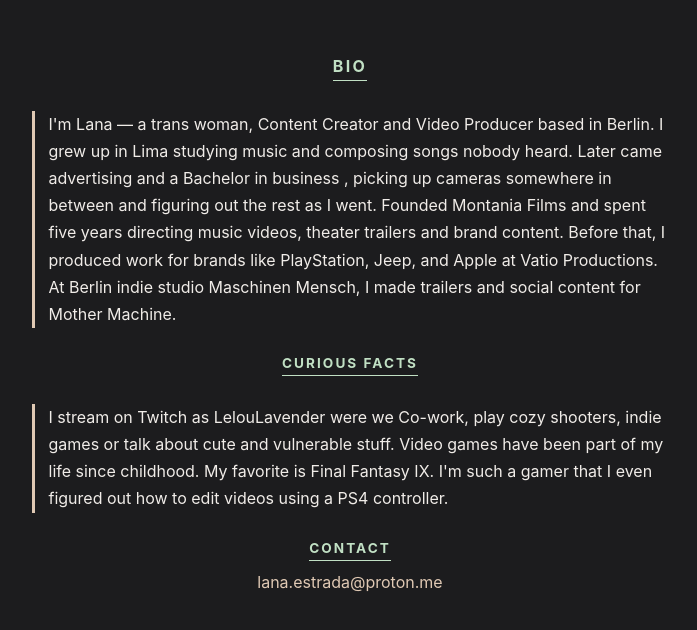
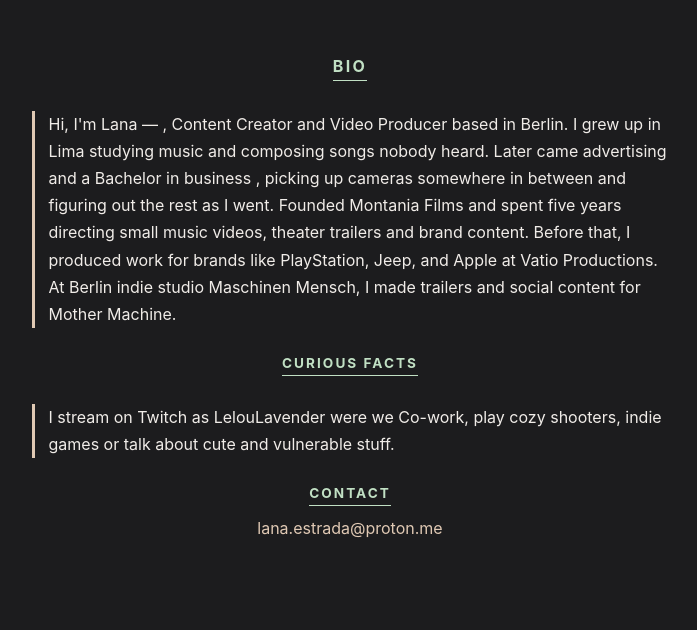
Before and after one commit to Alvalelou/portfolio, a React (Create React App) app: page / in a window 1280 px wide. Shown: the part 1069-1699 px from the top of the page, without its empty margins (290-987 px from the left). Built offline with nearby package versions, Linux system fonts and the light colour scheme; grey boxes are pictures that could not be loaded.

Commit message:
no trans sharing y mas simple

```diff
--- a/src/App.tsx
+++ b/src/App.tsx
@@ -44,10 +44,10 @@ function App() {
     </div>
     <h2 className='bio-header'>BIO</h2>
     <p>
-        I'm Lana — a trans woman, Content Creator and Video Producer based in Berlin. I grew up in Lima studying music and composing songs nobody heard. Later came advertising and a Bachelor in business , picking up cameras somewhere in between and figuring out the rest as I went. Founded Montania Films and spent five years directing music videos, theater trailers and brand content. Before that, I produced work for brands like PlayStation, Jeep, and Apple at Vatio Productions.  At Berlin indie studio Maschinen Mensch, I made trailers and social content for Mother Machine.
+        Hi, I'm Lana — , Content Creator and Video Producer based in Berlin. I grew up in Lima studying music and composing songs nobody heard. Later came advertising and a Bachelor in business , picking up cameras somewhere in between and figuring out the rest as I went. Founded Montania Films and spent five years directing small music videos, theater trailers and brand content. Before that, I produced work for brands like PlayStation, Jeep, and Apple at Vatio Productions.  At Berlin indie studio Maschinen Mensch, I made trailers and social content for Mother Machine.
       </p>
       <h2>CURIOUS FACTS</h2>
-        <p>I stream on Twitch as LelouLavender were we Co-work, play cozy shooters, indie games or talk about cute and vulnerable stuff. Video games have been part of my life since childhood. My favorite is Final Fantasy IX. I'm such a gamer that I even figured out how to edit videos using a PS4 controller.
+        <p>I stream on Twitch as LelouLavender were we Co-work, play cozy shooters, indie games or talk about cute and vulnerable stuff.
       </p>
     <h2>CONTACT</h2>
     <div className="contact">
```
